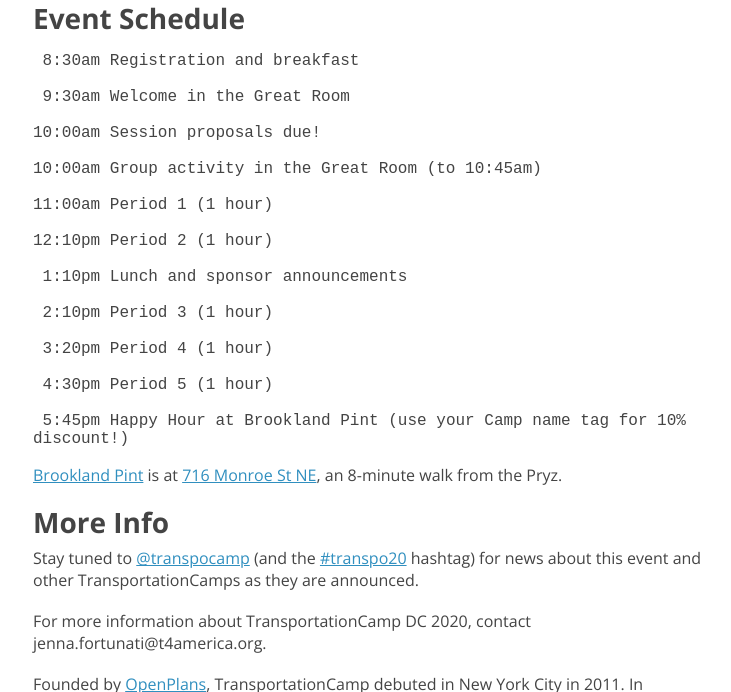
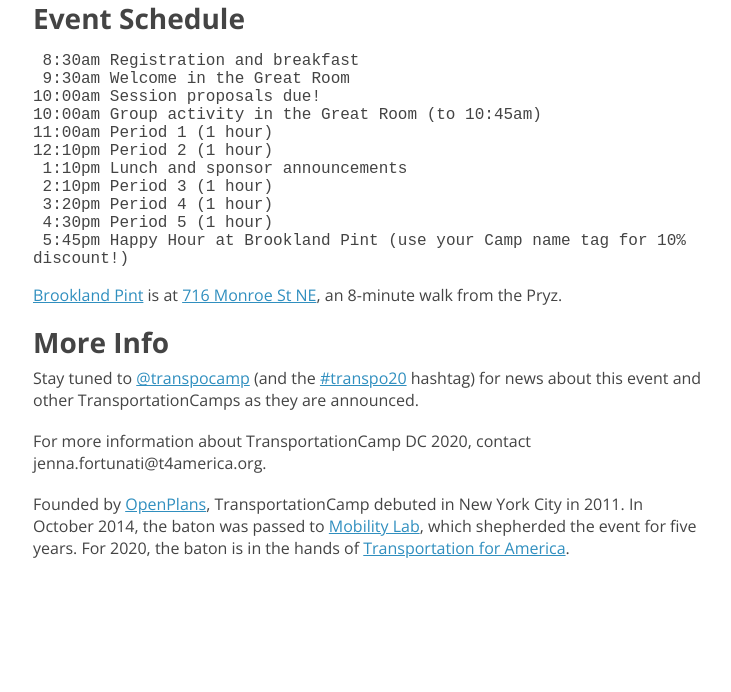
Before and after one commit to transpocamp/transportationcamp.org, a Jekyll site: the page built from events/dc2020/index.markdown, in a window 1280 px wide and 900 px high, scrolled down 1464 px, cut to the strip 208-900 px from the top of the window. Shown: the whole strip, without its empty margins (271-1002 px from the left). Built offline with Jekyll 4.4.1, drawn with Linux system fonts in a browser that asks for light colours; nearby versions of some CDN libraries; after the commit the page ends 2315 px from its top, so only the background shows below that.

Commit message:
and now remove BRs

```diff
--- a/events/dc2020/index.markdown
+++ b/events/dc2020/index.markdown
@@ -36,16 +36,16 @@
 
 ### Event Schedule
 <pre>
- 8:30am Registration and breakfast<br>
- 9:30am Welcome in the Great Room<br>
-10:00am Session proposals due!<br>
-10:00am Group activity in the Great Room (to 10:45am)<br>
-11:00am Period 1 (1 hour)<br>
-12:10pm Period 2 (1 hour)<br>
- 1:10pm Lunch and sponsor announcements<br>
- 2:10pm Period 3 (1 hour)<br>
- 3:20pm Period 4 (1 hour)<br>
- 4:30pm Period 5 (1 hour)<br>
+ 8:30am Registration and breakfast
+ 9:30am Welcome in the Great Room
+10:00am Session proposals due!
+10:00am Group activity in the Great Room (to 10:45am)
+11:00am Period 1 (1 hour)
+12:10pm Period 2 (1 hour)
+ 1:10pm Lunch and sponsor announcements
+ 2:10pm Period 3 (1 hour)
+ 3:20pm Period 4 (1 hour)
+ 4:30pm Period 5 (1 hour)
  5:45pm Happy Hour at Brookland Pint (use your Camp name tag for 10% discount!)
 </pre>
 
```
